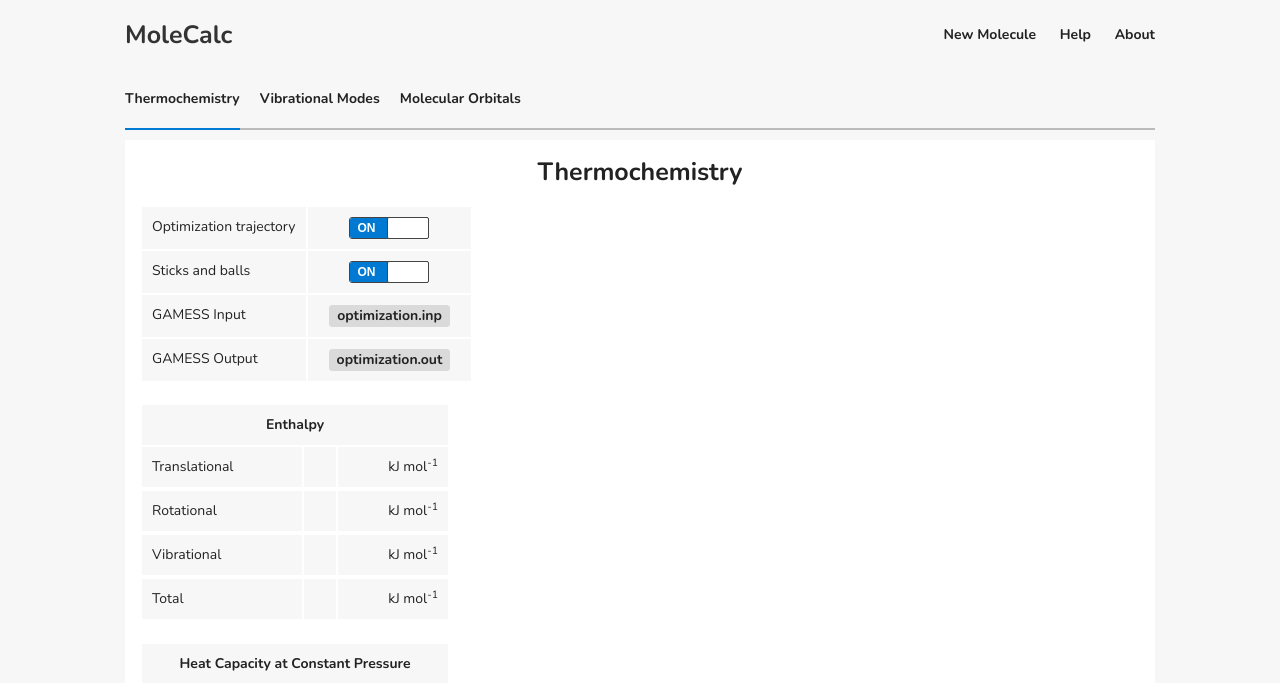
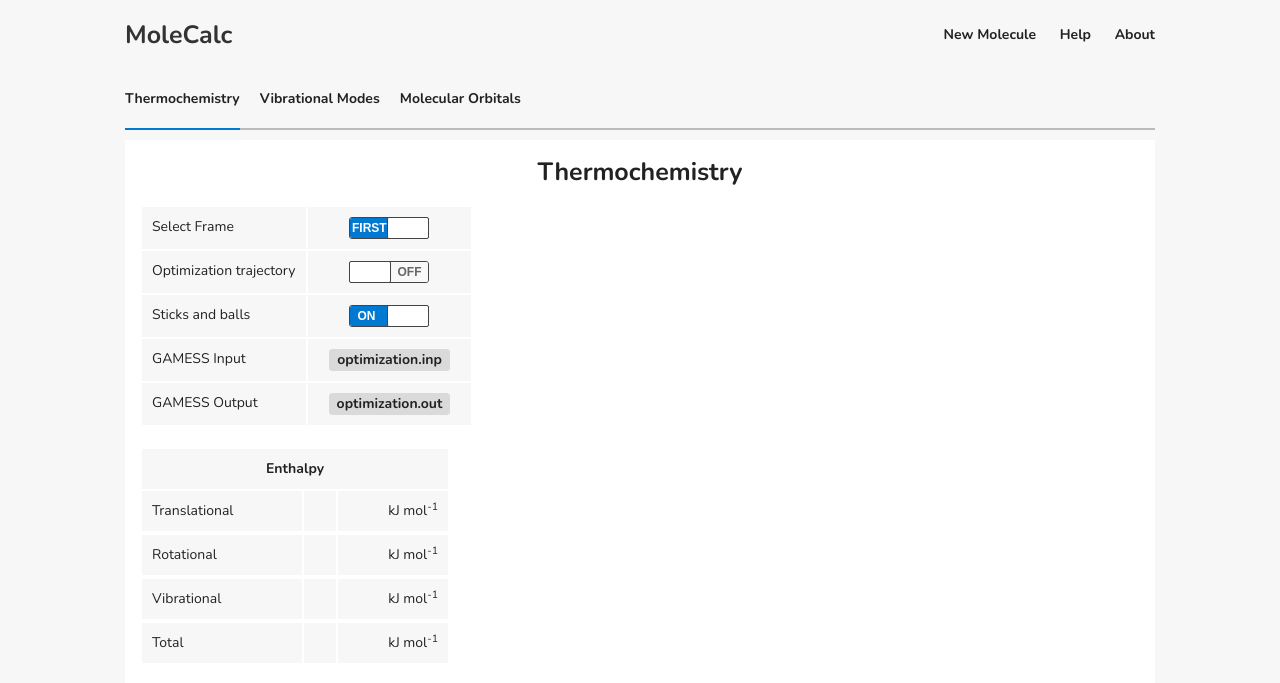
Before and after one commit to sseyler/MoleCalc-2.0, a Flask app: template molecalc/templates/calculation/calculation.html in a window 1280 px wide. Shown: the top 683 px of the page. Run offline with Flask 2, Linux system fonts and the light colour scheme; the template is opened without the code that fills it, so the values that code supplies are empty; some libraries are stand-ins or nearby versions.

Commit message:
Added first/last switch for thermochemistry calc page to select first/last frame of optimization trajectory; opt trajectory now off by default.

```diff
--- a/molecalc/static/css/og/app_forms.css
+++ b/molecalc/static/css/og/app_forms.css
@@ -81,7 +81,6 @@
     font-size: 12px;
     color: white; font-family: Trebuchet, Arial, sans-serif; font-weight: bold;
     -moz-box-sizing: border-box; -webkit-box-sizing: border-box; box-sizing: border-box;
-
     /* box-shadow:inset 1px 1px 4px rgba(0,0,0,0.1); */
 }
 .onoffswitch-inner:before {
@@ -121,8 +120,76 @@
     right: 0px;
 }
 
-
 .center .onoffswitch {
     margin: 0 auto;
     text-align:left;
 }
+
+
+/* First Last Switch */
+/* Based on http://proto.io/freebies/onoff/ */
+.firstlastswitch {
+    position: relative; width: 80px;
+    -webkit-user-select:none; -moz-user-select:none; -ms-user-select: none;
+}
+.firstlastswitch-checkbox {
+    display: none;
+}
+.firstlastswitch-label {
+    display: block; overflow: hidden; cursor: pointer;
+    border: 1px solid #444;
+    border-radius: 3px;
+}
+.firstlastswitch-inner {
+    width: 200%; margin-left: -100%;
+    /* -moz-transition: margin 0.3s ease-in 0s; -webkit-transition: margin 0.3s ease-in 0s; */
+    /* -o-transition: margin 0.3s ease-in 0s; transition: margin 0.3s ease-in 0s; */
+}
+.firstlastswitch-inner:before, .firstlastswitch-inner:after {
+    float: left; width: 50%; height: 20px; padding: 0; line-height: 20px;
+    font-size: 12px;
+    color: white; font-family: Trebuchet, Arial, sans-serif; font-weight: bold;
+    -moz-box-sizing: border-box; -webkit-box-sizing: border-box; box-sizing: border-box;
+    /* box-shadow:inset 1px 1px 4px rgba(0,0,0,0.1); */
+}
+.firstlastswitch-inner:before {
+    content: "FIRST";
+    padding-left: 1.5px;
+    background-color: #0373BB;
+    background-color: rgb(0, 121, 211);
+    color: #FFFFFF;
+}
+.firstlastswitch-inner:after {
+    content: "LAST";
+    padding-right: 3px;
+    background-color: #F8F8F8;
+    color: #666666;
+    text-align: right;
+    /* text-shadow:1px 1px 0 #fff; */
+}
+
+.firstlastswitch-switch {
+    width: 40px; margin: 0px;
+    background: #FFFFFF;
+    border: 1px solid #444;
+    border-radius: 2px;
+    position: absolute; top: 0; bottom: 0; right: 38px;
+    /* -moz-transition: all 0.3s ease-in 0s; -webkit-transition: all 0.3s ease-in 0s; */
+    /* -o-transition: all 0.3s ease-in 0s; transition: all 0.3s ease-in 0s;  */
+    background-image: -moz-linear-gradient(center top, rgba(0,0,0,0.1) 0%, rgba(0,0,0,0) 100%);
+    background-image: -webkit-linear-gradient(center top, rgba(0,0,0,0.1) 0%, rgba(0,0,0,0) 100%);
+    background-image: -o-linear-gradient(center top, rgba(0,0,0,0.1) 0%, rgba(0,0,0,0) 100%);
+    background-image: linear-gradient(center top, rgba(0,0,0,0.1) 0%, rgba(0,0,0,0) 100%);
+    background:white;
+}
+.firstlastswitch-checkbox:checked + .firstlastswitch-label .firstlastswitch-inner {
+    margin-left: 0;
+}
+.firstlastswitch-checkbox:checked + .firstlastswitch-label .firstlastswitch-switch {
+    right: 0px;
+}
+
+.center .firstlastswitch {
+    margin: 0 auto;
+    text-align:left;
+}
--- a/molecalc/templates/calculation/section_thermo.html
+++ b/molecalc/templates/calculation/section_thermo.html
@@ -31,13 +31,26 @@
 
         Jmol.script(jmolOpt, 'set bondRadiusMilliAngstroms 100; set multipleBondSpacing -0.3');
         Jmol.script(jmolOpt, 'centerAt average 0.0 0.0 0.0');
-        Jmol.script(jmolOpt, 'animation on');
+        Jmol.script(jmolOpt, 'animation off');
         Jmol.script(jmolOpt, 'animation fps 15');
         Jmol.script(jmolOpt, 'animation mode palindrome 0.75 0.25');
     });
 
 $(function() {
     $sidebars = $(".sidebar");
+
+    // Select starting or final structure
+    $('#frame_selector').on('change', function() {
+        var checked = $(this).prop('checked');
+        var rel;
+        if(checked) {
+            rel = '1';
+        }
+        else {
+            rel = 'LAST';
+        }
+        Jmol.script(jmolOpt, 'frame '+rel);
+    }).trigger('change');
 
     // Animation on off
     $('#optimization_switch').on('change', function() {
@@ -65,8 +78,17 @@ $(function() {
         Jmol.script(jmolOpt, 'cpk '+rel);
     }).trigger('change');
 
+    // Display first/last frame of optimization trajectory
+    $('.opt_frame').on('click', function() {
+        // Check for getProperty fileName
+        var optframe = $(this).attr('rel');
+        Jmol.script(jmolOpt, 'frame '+optframe);
+        $sidebars.removeClass("active");
+        return false;
+    });
+
     // View optimization animation
-    $('.optmol_level a').on('click', function() {
+    $('.optmol_traj').on('click', function() {
         // Check for getProperty fileName
         var optmol = $(this).attr('rel');
         Jmol.script(jmolOpt, 'animation '+optmol);
@@ -100,6 +122,23 @@ $(function() {
 
     <table>
     <tbody>
+    <td width="50%">Select Frame</td>
+      <td class="center">
+        <div class="firstlastswitch">
+            <input autocomplete="off"
+                   type="checkbox"
+                   class="firstlastswitch-checkbox"
+                   id="frame_selector"
+                   name="frame_selector"
+                   checked="">
+            <label class="firstlastswitch-label" for="frame_selector">
+                <div class="firstlastswitch-inner"></div>
+                <div class="firstlastswitch-switch"></div>
+            </label>
+        </div>
+      </td>
+    </tr>
+
     <tr><!-- <h3>at 298.15 K and standard pressure</h3> -->
       <td width="50%">Optimization trajectory</td>
       <td class="center">
@@ -108,8 +147,7 @@ $(function() {
                    type="checkbox"
                    class="onoffswitch-checkbox"
                    id="optimization_switch"
-                   name="optimization_switch"
-                   checked="">
+                   name="optimization_switch">
             <label class="onoffswitch-label" for="optimization_switch">
                 <div class="onoffswitch-inner"></div>
                 <div class="onoffswitch-switch"></div>
@@ -117,6 +155,7 @@ $(function() {
         </div>
       </td>
     </tr>
+
     <tr>
       <td>Sticks and balls</td>
       <td class="center">
```
